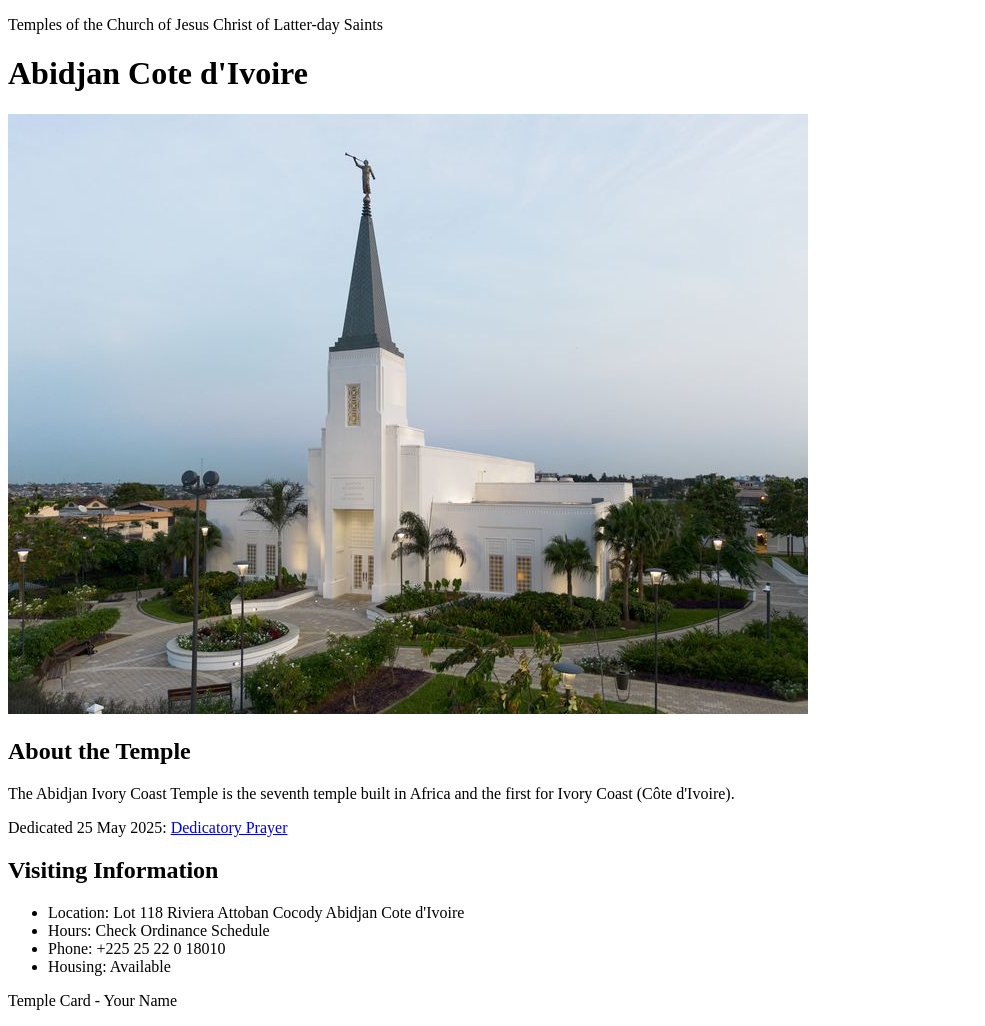
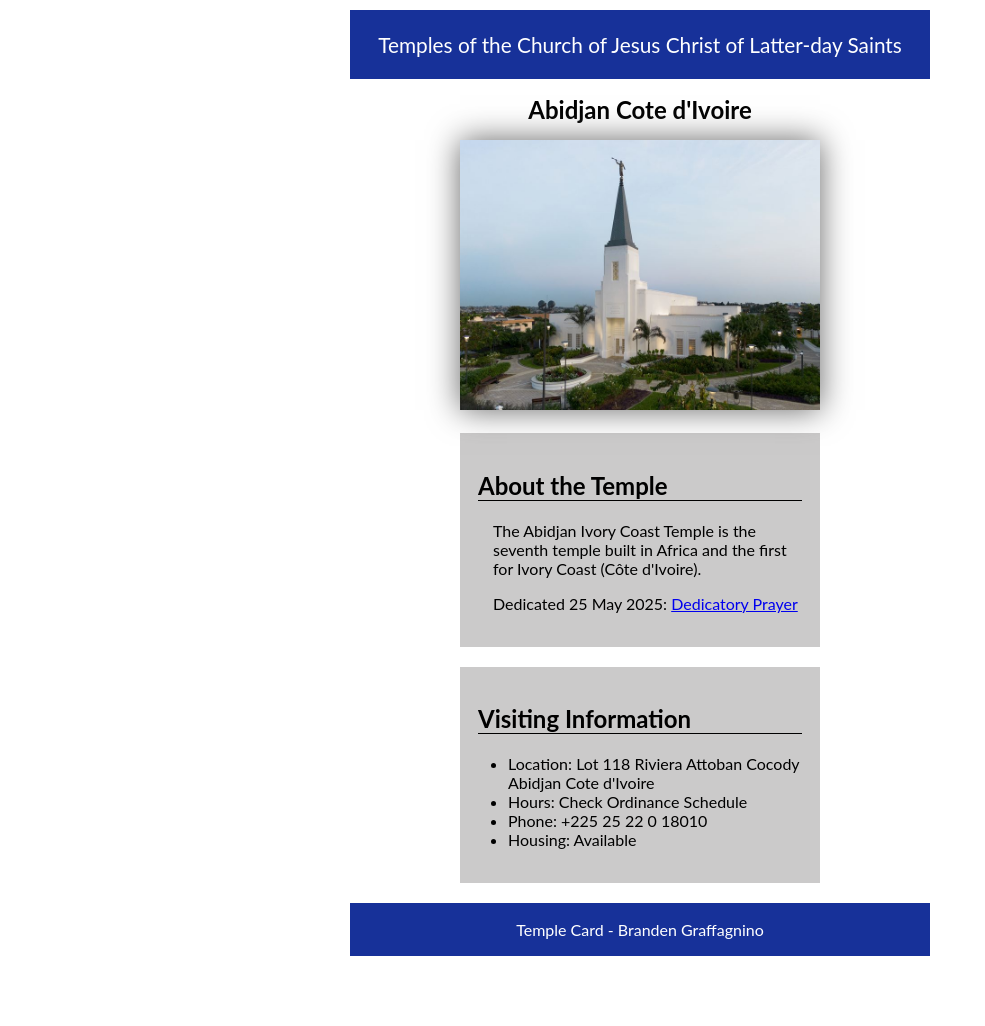
Before and after one commit to brandengraffagnino/wdd130, a plain HTML site: page week02/temple.html in a window 1280 px wide. Shown: the whole page, without its empty margins (0-985 px from the left). After the commit the page ends 966 px from the top, so only its background shows below. Drawn offline with Linux system fonts and the light colour scheme.

Commit message:
temple card first draft

```diff
--- /dev/null
+++ b/week02/styles/temple.css
@@ -0,0 +1,54 @@
+body {
+    width: 600px;
+    margin: auto;
+    font-family: lato, sans-serif;
+}
+
+main {
+    width: 60%;
+    margin: auto;
+}
+
+header,
+footer {
+    background-color: #173199;
+    text-align: center;
+    color: #fff;
+    padding: 1px;
+    font-size: 1.3rem;
+    margin: 10px;
+}
+
+footer {
+    font-size: 1rem;
+}
+
+h1 {
+    text-align: center;
+    font-size: 1.5rem;
+}
+
+img {
+    width: 100%;
+    margin: auto;
+    box-shadow: 0 0 30px #666;
+}
+
+section {
+    width: 90%;
+    background-color: #cbcaca;
+    padding: 5%;
+    margin: 20px auto;
+}
+
+h2 {
+    border-bottom: 1px solid black;
+}
+
+section p {
+    margin-left: 15px;
+}
+
+section ul {
+    margin-left: -10px;
+}
--- a/week02/temple.html
+++ b/week02/temple.html
@@ -5,6 +5,7 @@
     <meta charset="UTF-8">
     <meta name="viewport" content="width=device-width, initial-scale=1.0">
     <title>Temple Card - Abidjan Cote d'Ivoire</title>
+    <link rel="stylesheet" href="styles/temple.css">
 </head>
 
 <body>
@@ -18,11 +19,12 @@
         </picture>
         <section>
             <h2>About the Temple</h2>
-            <p>The Abidjan Ivory Coast Temple is the seventh temple built in Africa and the first for Ivory Coast (Côte
+            <p>The Abidjan Ivory Coast Temple is the seventh temple built in Africa and the first
+                for Ivory Coast (Côte
                 d'Ivoire).</p>
             <p>Dedicated 25 May 2025: <a
-                    href="https://www.churchofjesuschrist.org/temples/dedicatory-prayer/abidjan-ivory-coast-temple/2025-05-25?lang=eng"
-                    target="_blank" rel="noopener noreferrer">Dedicatory Prayer</a></p>
+                  href="https://www.churchofjesuschrist.org/temples/dedicatory-prayer/abidjan-ivory-coast-temple/2025-05-25?lang=eng"
+                  target="_blank" rel="noopener noreferrer">Dedicatory Prayer</a></p>
         </section>
         <section>
             <h2>Visiting Information</h2>
@@ -35,7 +37,7 @@
         </section>
     </main>
     <footer>
-        <p>Temple Card - Your Name</p>
+        <p>Temple Card - Branden Graffagnino</p>
     </footer>
 </body>
 
```
